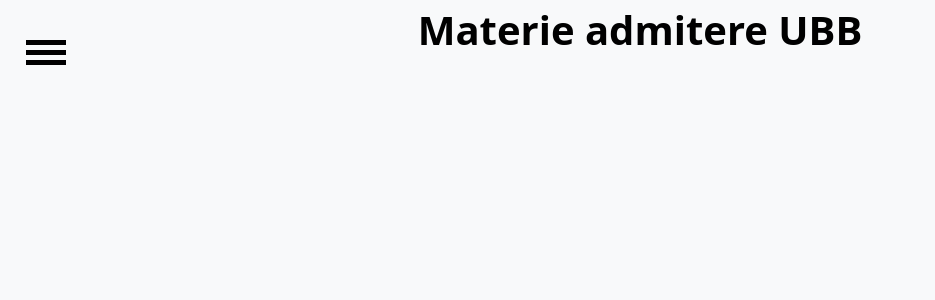
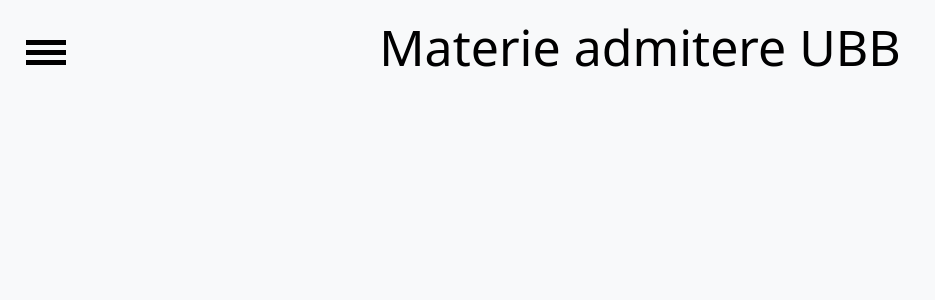
Before and after one commit to catalindanis/Site-Materie-Admitere, a React (Create React App) app: page / in a window 1280 px wide. Shown: the top 300 px of the page, without its empty margins (0-935 px from the left). Built offline with nearby package versions, Linux system fonts and the light colour scheme.

Commit message:
finished navbar buttons functionality (toggle / close)

```diff
--- a/src/App.js
+++ b/src/App.js
@@ -11,7 +11,7 @@
     <div className="App text-bg-light">
       <header>
         <div className="Title">
-          <p class="fw-semibold fs-1">Materie admitere UBB</p>
+          <p>Materie admitere UBB</p>
         </div>
       </header>
       <body className="text-bg-light">
--- a/src/Components/Sidebar.js
+++ b/src/Components/Sidebar.js
@@ -2,13 +2,17 @@
 
 function Sidebar() {
     return (
-        <div class="container m-0 p-0">
-            <div className="toggle-btn" onClick={toggleSidebar}>
+        <div className="container m-0 p-0">
+            <div className="toggle-btn" id="toggle-btn" onClick={toggleSidebar}>
                 <span></span>
                 <span></span>
                 <span></span>
             </div>
+
             <div className="sidebar" id="sidebar">
+                <div data-bs-theme="dark">
+                    <button type="button" className="btn-close" aria-label="Close" onClick={closeSidebar}></button>
+                </div>
                 <div className="row">
 
                 </div>
@@ -21,4 +25,7 @@
     document.getElementById("sidebar").style.transform = "translate(0px)"
   }
 
+  const closeSidebar = () => {
+    document.getElementById("sidebar").style.transform = "translate(-250px)"
+  }
   export default Sidebar;
--- a/src/Style/Sidebar.css
+++ b/src/Style/Sidebar.css
@@ -4,8 +4,11 @@
     margin: 0;
     left: 2vw;
     cursor: pointer;
-    z-index: 1;
   }
+
+.toggle-btn:hover span{
+    background-color: rgb(54, 54, 54);
+}
 
   .toggle-btn span {
     display: block;
--- a/src/Style/Title.css
+++ b/src/Style/Title.css
@@ -1,5 +1,10 @@
 .Title{
+    top: 10px;
     position: absolute;
-    left: 50%;
-    transform: translate(-50%, 0);
+    width: 100vw;
+    text-align: center;
 }
+
+.Title p{
+    font-size: 50px;
+}
```
